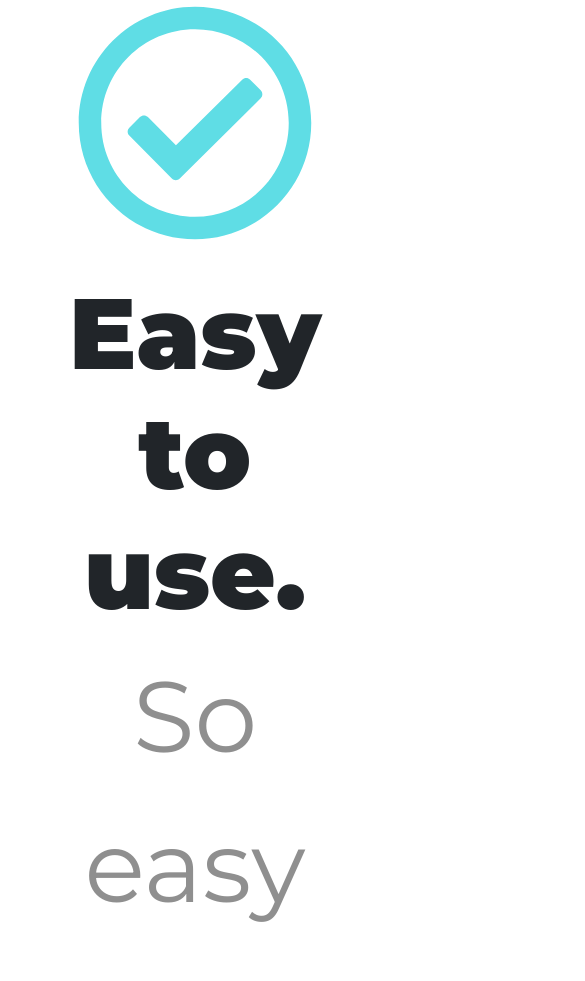
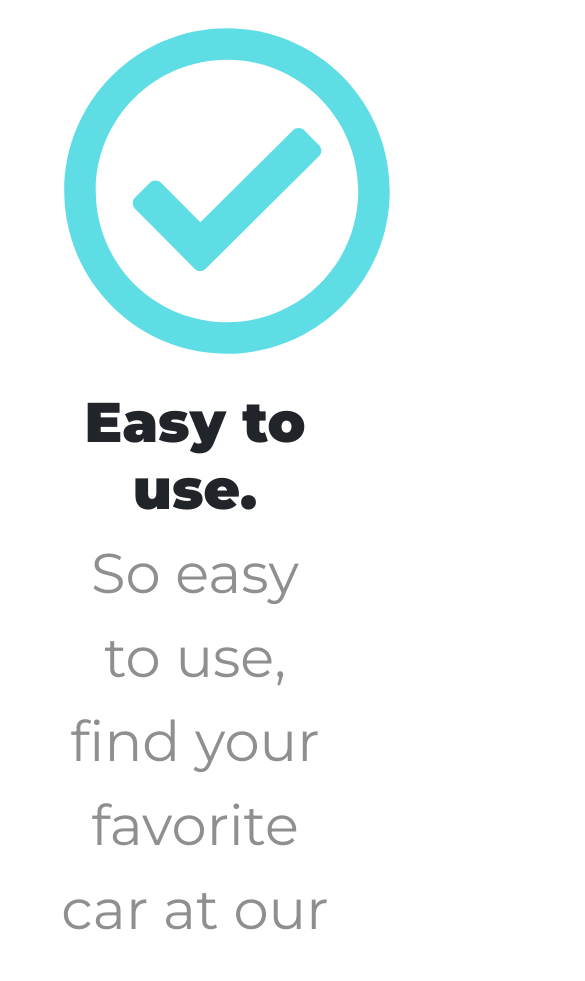
Before and after one commit to mandruu/2.1, a plain HTML site: page index.html in a window 390 px wide. Shown: the part 1553-2534 px from the top of the page, 585 px wide, since content can reach past the window. Drawn offline with nearby package versions, Linux system fonts and the light colour scheme.

Commit message:
Add files via upload

```diff
--- a/css/styles.css
+++ b/css/styles.css
@@ -155,15 +155,15 @@ p{
 @media (max-width: 1050px){
 
   body{
-    font-size: 250%;
+    font-size: 3.5rem;
   }
 
   h3{
-      font-size: 250%;
+      font-size: 3.5rem;
   }
 
   p{
-      font-size: 250%;
+      font-size: 3.5rem;
   }
 
   .carro-por{
```
